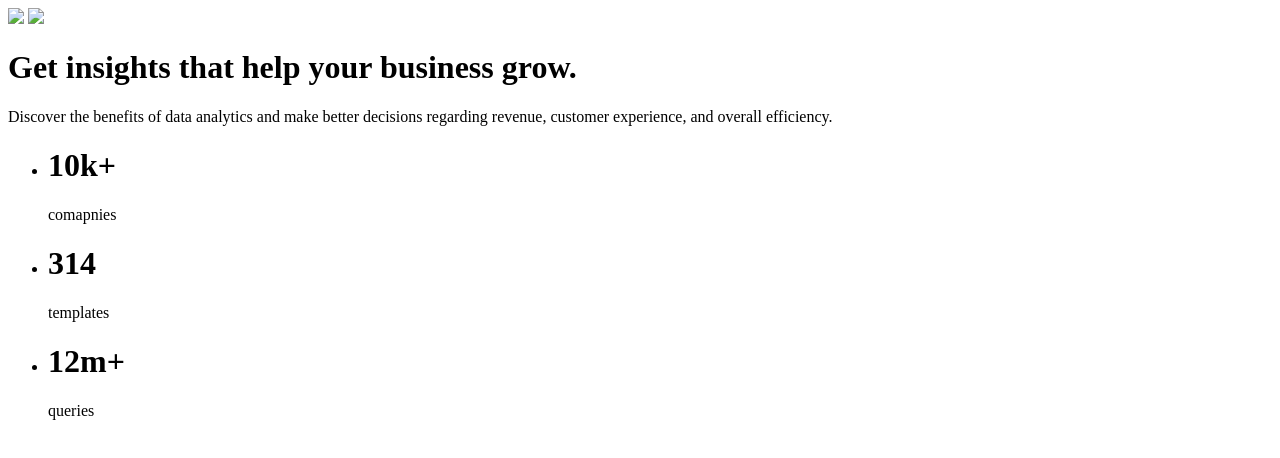
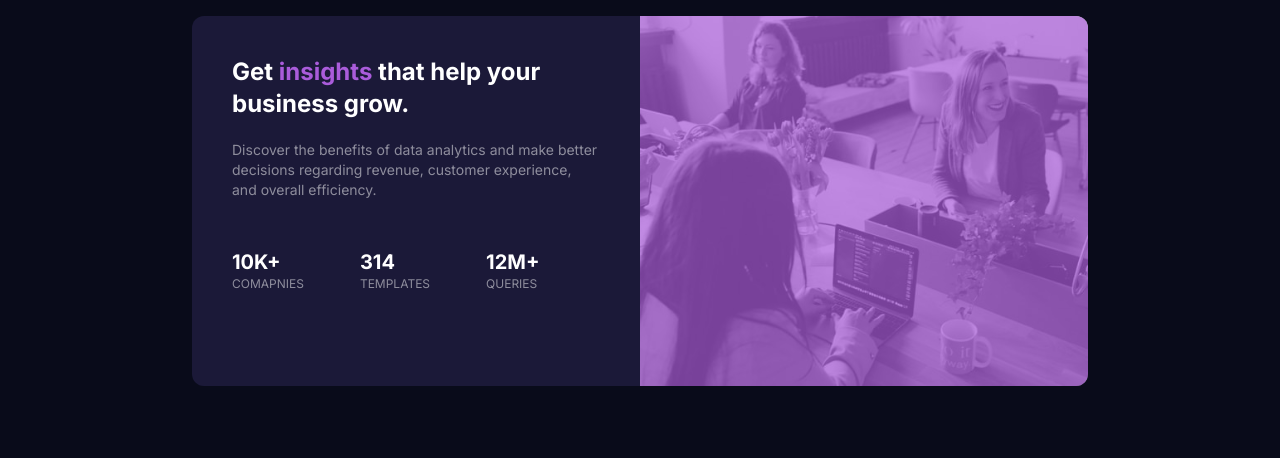
Before and after one commit to Arch663/Stats-preview-card-component, a website: page dist/index.html in a window 1280 px wide. Drawn offline with nearby package versions, Linux system fonts and the light colour scheme; files that its build step writes are made by us from their sources; the site is published under a folder, as on GitHub Pages, so addresses that start at the root find nothing.

Commit message:
Update index.html

```diff
--- a/dist/index.html
+++ b/dist/index.html
@@ -4,7 +4,7 @@
 <head>
   <meta charset="UTF-8">
   <meta name="viewport" content="width=device-width, initial-scale=1.0">
-  <link href="/dist/output.css" rel="stylesheet">
+  <link href="../dist/output.css" rel="stylesheet">
   <link rel="preconnect" href="https://fonts.googleapis.com">
   <link rel="preconnect" href="https://fonts.gstatic.com" crossorigin>
   <link href="https://fonts.googleapis.com/css2?family=Inter:wght@400;700&family=Lexend+Deca&display=swap"
@@ -15,8 +15,8 @@
   <div
     class="flex w-4/5 lg:max-w-4xl lg:p-0 max-w-xs mx-auto flex-wrap bg-primary2 rounded-xl overflow-hidden my-4 pb-4">
     <div class="flex-2 lg:flex-1 lg:order-2 img max-w-full relative">
-      <img class="w-full contrast-150 lg:hidden" src="/img/image-header-mobile.jpg">
-      <img class="w-full hidden lg:block h-full" src="/img/image-header-desktop.jpg">
+      <img class="w-full contrast-150 lg:hidden" src="../img/image-header-mobile.jpg">
+      <img class="w-full hidden lg:block h-full" src="../img/image-header-desktop.jpg">
       <div class="absolute w-full h-full bg-primary3g top-0 left-0"></div>
     </div>
     <div class=" flex-1 lg:flex1 lg:order-1 text-neutral1 box-border p-3 lg:p-0">
```
